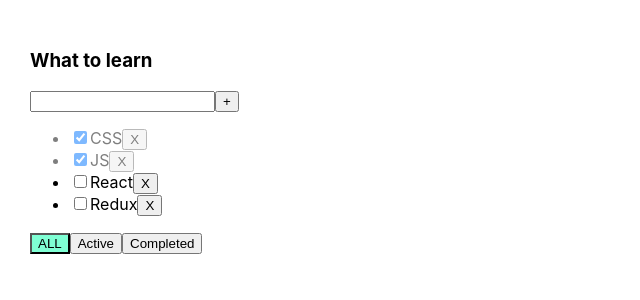
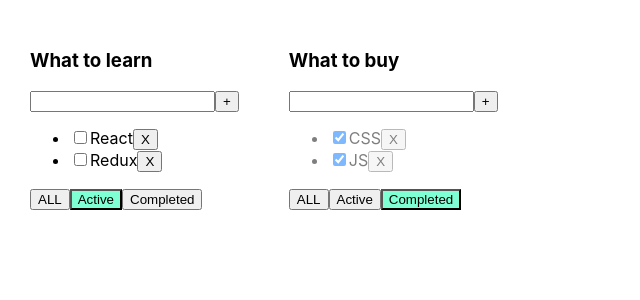
Before and after one commit to jagazed/todolist, a React (Create React App) app in the folder todolist/: page / in a window 1280 px wide. Shown: the top 300 px of the page, without its empty margins (0-640 px from the left). Built offline with nearby package versions, Linux system fonts and the light colour scheme.

Commit message:
change todolist

```diff
--- a/todolist/src/App.tsx
+++ b/todolist/src/App.tsx
@@ -12,6 +12,12 @@
 // let setTasks = arr[1];
 
 export type FilterValuesType = "all" | "completed" | "active";
+type TodolistType = {
+    id: string
+    title: string
+    filter: FilterValuesType
+}
+
 function App() {
 
     let [tasks, setTasks] = useState<Array<TaskType>>([
@@ -22,7 +28,7 @@
     ]);
 
     function removeTask(id: string) {
-        let filteredTasks = tasks.filter( t=> t.id !== id)
+        let filteredTasks = tasks.filter(t => t.id !== id)
         setTasks(filteredTasks);
     }
 
@@ -32,39 +38,54 @@
         setTasks(newTasks);
     }
 
-    function changeStatus (taskId: string, isDone: boolean) {
-        let task = tasks.find( t => t.id === taskId)
+    function changeStatus(taskId: string, isDone: boolean) {
+        let task = tasks.find(t => t.id === taskId)
         if (task) {
             task.isDone = isDone;
         }
         setTasks([...tasks]);
     }
 
-    function changeFilter(value: FilterValuesType ){
-        setFilter(value);
+    function changeFilter(value: FilterValuesType, todolistId: string) {
+        let todolist = todolists.find(tl => tl.id === todolistId);
+        if (todolist) {
+            todolist.filter = value;
+            setTodolists([...todolists]);
+        }
     }
 
-    let [filter, setFilter] = useState<FilterValuesType>("all")
+    let [todolists, setTodolists] = useState<Array<TodolistType>> ([
+        {id: v1(), title: "What to learn", filter: "active"},
+        {id: v1(), title: "What to buy", filter: "completed"}
+    ])
 
+    return (
+        <div className="App">
+            {
+                todolists.map((tl) => {
                     let taskForTodolist = tasks;
 
-    if (filter === "completed") {
+                    if (tl.filter === "completed") {
                         taskForTodolist = tasks.filter(t => t.isDone === true);
                     }
-    if (filter === "active") {
+                    if (tl.filter === "active") {
                         taskForTodolist = tasks.filter(t => t.isDone === false);
                     }
 
-    return (
-        <div className="App">
-            <Todolist title="What to learn"
+                    return <Todolist
+                        key={tl.id}
+                        id={tl.id}
+                        title={tl.title}
                         tasks={taskForTodolist}
                         removeTask={removeTask}
                         changeFilter={changeFilter}
                         addTask={addTask}
                         changeTaskStatus={changeStatus}
-                      filter={filter}
+                        filter={tl.filter}
                     />
+                })
+            }
+
         </div>
     );
 }
--- a/todolist/src/Todolist.tsx
+++ b/todolist/src/Todolist.tsx
@@ -9,10 +9,11 @@
 }
 
 type PropsType = {
+    id: string
     title: string
     tasks: Array<TaskType>
     removeTask: (id: string) => void
-    changeFilter: (value: FilterValuesType) => void
+    changeFilter: (value: FilterValuesType, todolistId: string) => void
     addTask: (title: string) => void
     changeTaskStatus: (taskId: string, isDone: boolean) => void
     filter: FilterValuesType
@@ -39,9 +40,9 @@
             setError("Title is requied")
         }
     }
-    const onAllClickHandler = () => props.changeFilter("all");
-    const onActiveClickHandler = () => props.changeFilter("active");
-    const onCompletedClickHandler = () => props.changeFilter("completed");
+    const onAllClickHandler = () => props.changeFilter("all", props.id);
+    const onActiveClickHandler = () => props.changeFilter("active", props.id);
+    const onCompletedClickHandler = () => props.changeFilter("completed", props.id);
 
     return (
         <div>
```
Lines whose indentation alone changed are shown as unchanged.
